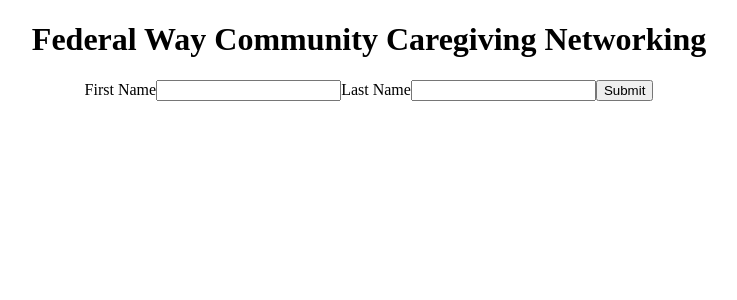
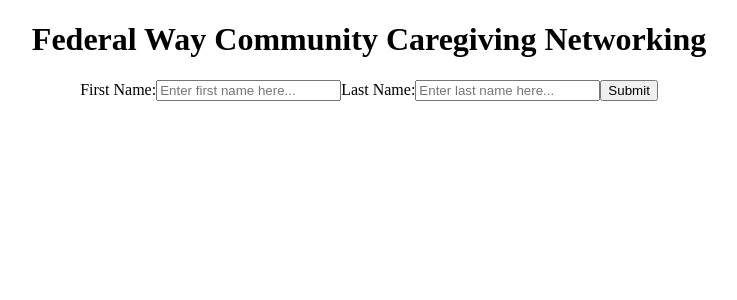
Before and after one commit to brinkbrink/FWCCN, a React (Create React App) app in the folder client/: page / in a window 1280 px wide. Shown: the top 300 px of the page, without its empty margins (271-1008 px from the left). Built offline with nearby package versions, Linux system fonts and the light colour scheme; no server answers.

Commit message:
upload Submit Form

```diff
--- a/client/src/components/SubmitForm.js
+++ b/client/src/components/SubmitForm.js
@@ -1,47 +1,63 @@
-// this is a form that will be used to submit a new applicant to the database
-// make the button type="submit" so that it will submit the form
-// it will be rendered in the App.js file
-import React, { useState } from 'react';
+// this is a submit form
+// fetch an endpoint and insert data into the database
+import React, { useState } from "react";
 
 function SubmitForm() {
-    const [firstName, setFirstName] = useState('');
-    const [lastName, setLastName] = useState('');
+  const [firstName, setFirstName] = useState("");
+  const [lastName, setLastName] = useState("");
 
+  const handleSubmit = (event) => {
+    event.preventDefault();
+    alert(`Submitting Name ${firstName} ${lastName}`);
+    fetch("http://localhost:3001/createApplicants", {
+      method: "POST",
+      headers: {
+        "Content-Type": "application/json",
+      },
+      body: JSON.stringify({
+        firstName: firstName,
+        lastName: lastName,
+      }),
+    })
+      .then((res) => res.json())
+      .then((data) => {
+        console.log(data);
+      });
+  };
 
-    const handleSubmit = (e) => {
-        e.preventDefault();
-        const applicant = { firstName, lastName };
-        console.log(applicant);
-    }
+  return (
+    <div className="form">
+      <form className="submit-form" onSubmit={handleSubmit}>
+        <div>
+          <label className="submit-label">
+            First Name:
+            <input
+              className="submit-input"
+              type="text"
+              placeholder="Enter first name here..."
+              value={firstName}
+              onChange={(e) => setFirstName(e.target.value)}
+              required={true}
+            />
+          </label>
 
-    //insert fetch request here to send the applicant to the database
-    fetch('http://localhost:3001/createApplicants', {
-        method: 'POST',
-        headers: {
-            'Content-Type': 'application/json'
-        },
-        body: JSON.stringify(
-            { firstName: firstName, lastName: lastName }
-        )
-    })
-    .then(res => res.json())
-    .then(data => console.log(data))
-    .catch(err => console.log(err))
+          <label className="submit-label">
+            Last Name:
+            <input
+              className="submit-input"
+              type="text"
+              placeholder="Enter last name here..."
+              value={lastName}
+              onChange={(e) => setLastName(e.target.value)}
+              required={true}
+            />
+          </label>
 
-
-    return (
-        <div className="submit-form">
-            <form onSubmit={handleSubmit}>
-                <label>First Name</label>
-                <input type="text" value={firstName} onChange={(e) => setFirstName(e.target.value)} />
-                <label>Last Name</label>
-                <input type="text" value={lastName} onChange={(e) => setLastName(e.target.value)} />
-
-                <button type="submit">Submit</button>
-            </form>
-
+          <button className="submit-button">Submit</button>
         </div>
-    )
+      </form>
+    </div>
+  );
 }
 
 export default SubmitForm;
```
